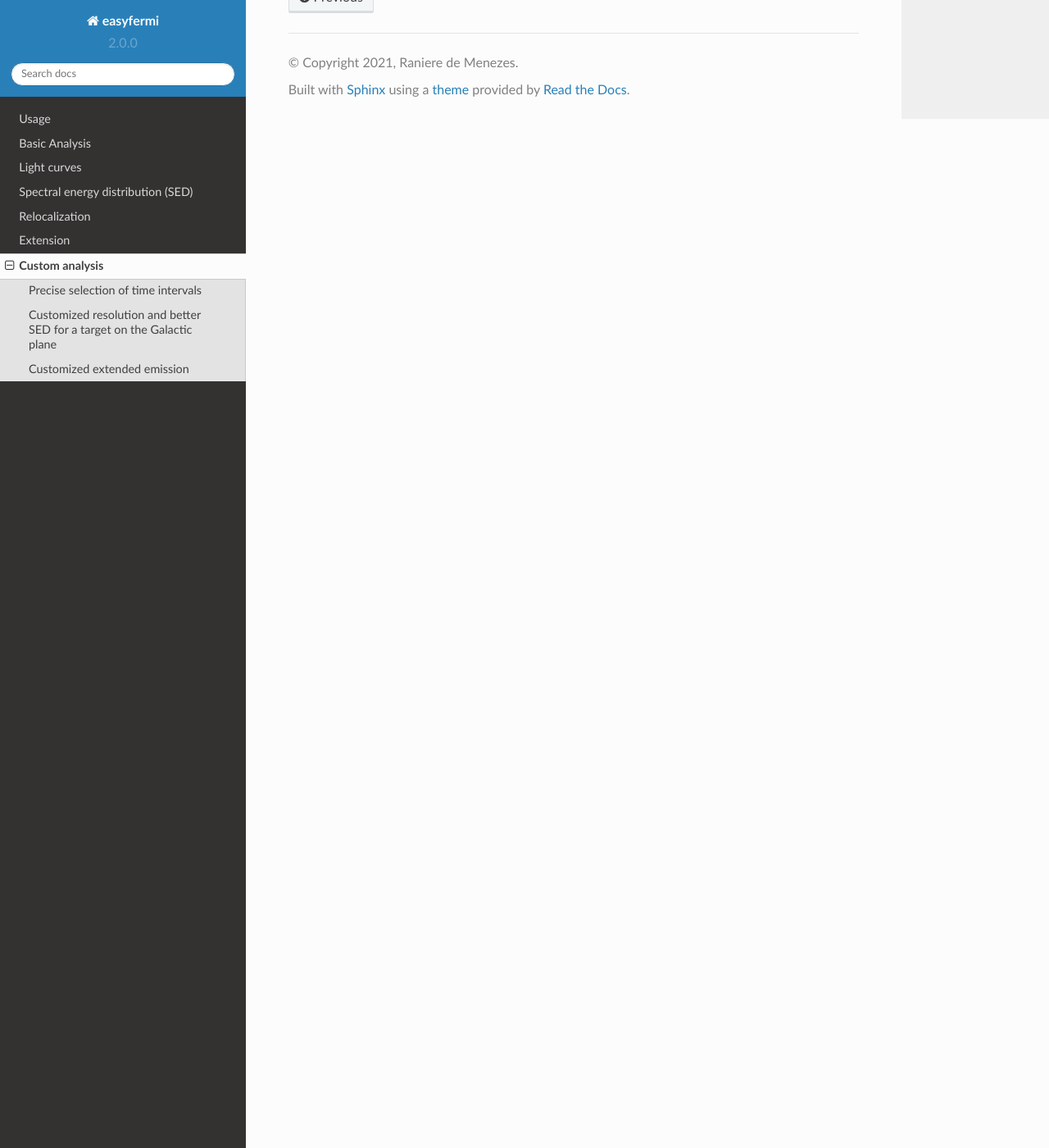
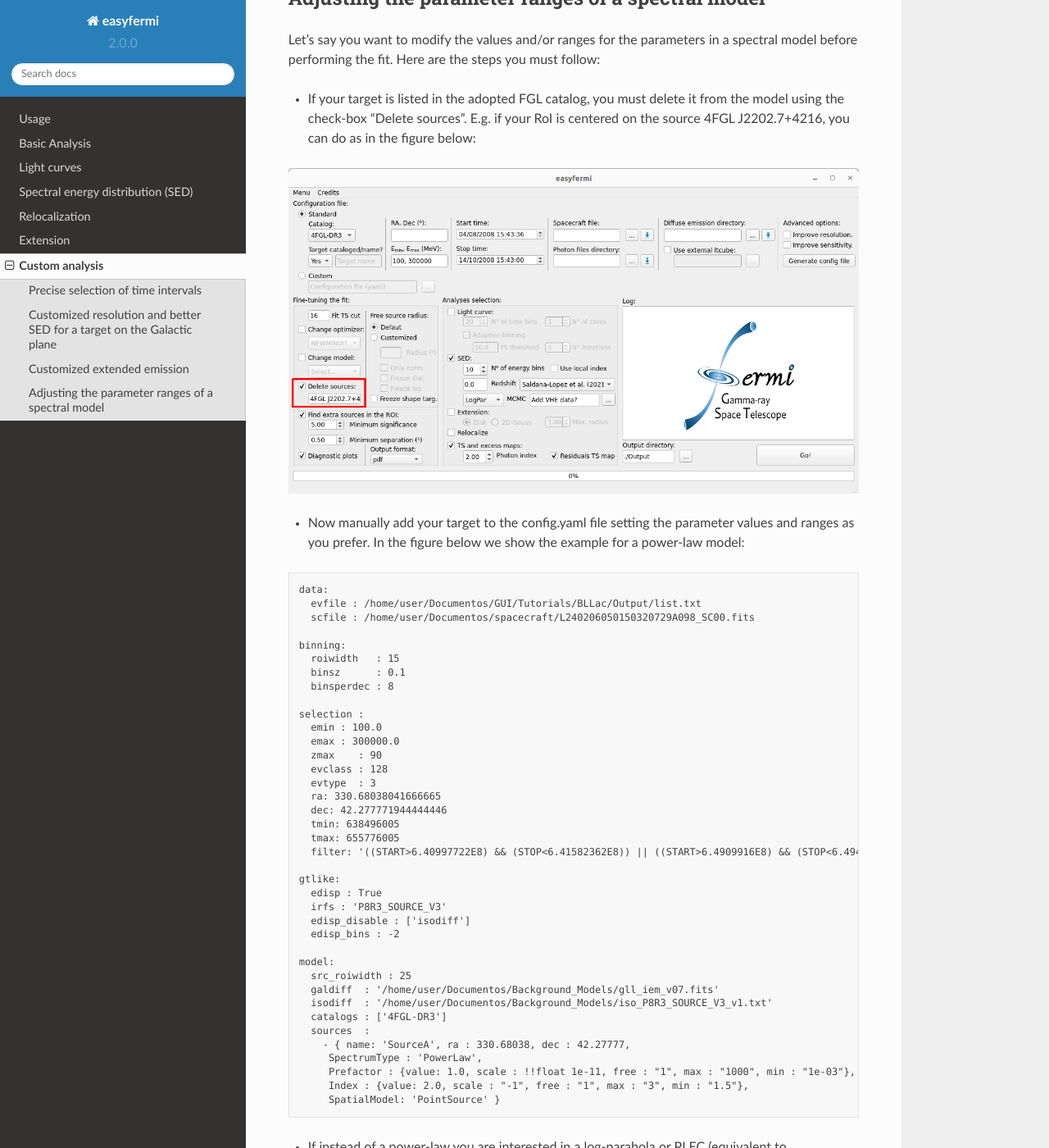
Before and after one commit to ranieremenezes/easyfermi, a Sphinx documentation site: the page built from docs/source/custom_analysis.rst, in a window 1280 px wide and 1400 px high, scrolled down 4395 px. Shown: the whole window at 82% size. Built offline with Sphinx 7.4.7 and the Read the Docs theme 2.0.0, drawn with Linux system fonts in a browser that asks for light colours; some of the changed text lies outside the part shown.

Commit message:
custom parameter ranges tutorial

```diff
--- a/docs/source/custom_analysis.rst
+++ b/docs/source/custom_analysis.rst
@@ -172,3 +172,102 @@ Customized extended emission
 ----------------------------
 
 `easyfermi` provides the users with two simple spatial models for extended emission, which are a disk and a 2D Gaussian. If you want to do your own spatial model, please see :ref:`Extension_advanced`.
+
+
+
+Adjusting the parameter ranges of a spectral model
+--------------------------------------------------
+
+
+Let's say you want to modify the values and/or ranges for the parameters in a spectral model before performing the fit. Here are the steps you must follow:
+
+* If your target is listed in the adopted FGL catalog, you must delete it from the model using the check-box "Delete sources". E.g. if your RoI is centered on the source 4FGL J2202.7+4216, you can do as in the figure below:
+
+.. image:: ./easyfermi_window_delete_source.png
+  :width: 700
+
+* Now manually add your target to the config.yaml file setting the parameter values and ranges as you prefer. In the figure below we show the example for a power-law model:
+
+.. code-block::
+
+    data:
+      evfile : /home/user/Documentos/GUI/Tutorials/BLLac/Output/list.txt
+      scfile : /home/user/Documentos/spacecraft/L240206050150320729A098_SC00.fits
+
+    binning:
+      roiwidth   : 15
+      binsz      : 0.1
+      binsperdec : 8
+
+    selection :
+      emin : 100.0
+      emax : 300000.0
+      zmax    : 90
+      evclass : 128
+      evtype  : 3
+      ra: 330.68038041666665
+      dec: 42.277771944444446
+      tmin: 638496005
+      tmax: 655776005
+      filter: '((START>6.40997722E8) && (STOP<6.41582362E8)) || ((START>6.4909916E8) && (STOP<6.4943324E8))  || ((START>6.4943324E8) && (STOP<6.4976732E8))'
+
+    gtlike:
+      edisp : True
+      irfs : 'P8R3_SOURCE_V3'
+      edisp_disable : ['isodiff']
+      edisp_bins : -2
+
+    model:
+      src_roiwidth : 25
+      galdiff  : '/home/user/Documentos/Background_Models/gll_iem_v07.fits'
+      isodiff  : '/home/user/Documentos/Background_Models/iso_P8R3_SOURCE_V3_v1.txt'
+      catalogs : ['4FGL-DR3']
+      sources  :
+        - { name: 'SourceA', ra : 330.68038, dec : 42.27777,
+         SpectrumType : 'PowerLaw',
+         Prefactor : {value: 1.0, scale : !!float 1e-11, free : "1", max : "1000", min : "1e-03"},
+         Index : {value: 2.0, scale : "-1", free : "1", max : "3", min : "1.5"},
+         SpatialModel: 'PointSource' }
+
+* If instead of a power-law you are interested in a log-parabola or PLEC (equivalent to PLSuperExpCutoff in the LAT spectral models), you can change the last part of the configuration file to:
+
+.. code-block::
+
+    [...]
+
+    model:
+      src_roiwidth : 25
+      galdiff  : '/home/user/Documentos/Background_Models/gll_iem_v07.fits'
+      isodiff  : '/home/user/Documentos/Background_Models/iso_P8R3_SOURCE_V3_v1.txt'
+      catalogs : ['4FGL-DR3']
+      sources  :
+        - { name: 'SourceA', ra : 330.68038, dec : 42.27777,
+         SpectrumType : 'LogParabola',
+         norm : {value: 1.0, scale : !!float 1e-11, free : "1", max : "1000", min : "1e-03"},
+         alpha : {value: 2.0, scale : "1", free : "1", max : "3", min : "1.5"},
+         beta : {value: 0.1, scale : "1", free : "1", max : "1", min : "0"},
+         SpatialModel: 'PointSource' }
+
+or
+
+.. code-block::
+
+    [...]
+
+    model:
+      src_roiwidth : 25
+      galdiff  : '/home/user/Documentos/Background_Models/gll_iem_v07.fits'
+      isodiff  : '/home/user/Documentos/Background_Models/iso_P8R3_SOURCE_V3_v1.txt'
+      catalogs : ['4FGL-DR3']
+      sources  :
+        - { name: 'SourceA', ra : 330.68038, dec : 42.27777,
+         SpectrumType : 'PLSuperExpCutoff',
+         Prefactor : {value: 1.0, scale : !!float 1e-11, free : "1", max : "1000", min : "1e-03"},
+         Index1 : {value: 2.0, scale : "1", free : "1", max : "3", min : "1.5"},
+         Cutoff : {value: 1, scale : "1e+04", free : "1", max : "100", min : "0.01"},
+         Index2 : {value: 0.1, scale : "1", free : "1", max : "4", min : "0"},
+         SpatialModel: 'PointSource' }
+
+* For other spectral models you can follow the exact nomenclature of parameters found in the `LAT Source Model Definitions <https://fermi.gsfc.nasa.gov/ssc/data/analysis/scitools/source_models.html>`_. The equiavalencies between easyfermi and Fermitools spectral models are 'Power-law': 'PowerLaw', 'Power-law2': 'PowerLaw2', 'LogPar': 'LogParabola', 'PLEC': 'PLSuperExpCutoff', 'PLEC2': 'PLSuperExpCutoff2', 'PLEC3': 'PLSuperExpCutoff3', 'PLEC4': 'PLSuperExpCutoff4', 'BPL': 'BrokenPowerLaw', 'ExpCutOff-EBL': 'ExpCutoff'.
+
+* Now upload your modified configuration file under the button "Custom" and press "Go!". That's all.
```
Also changed, not shown: docs/source/easyfermi_window_delete_source.png (added).
